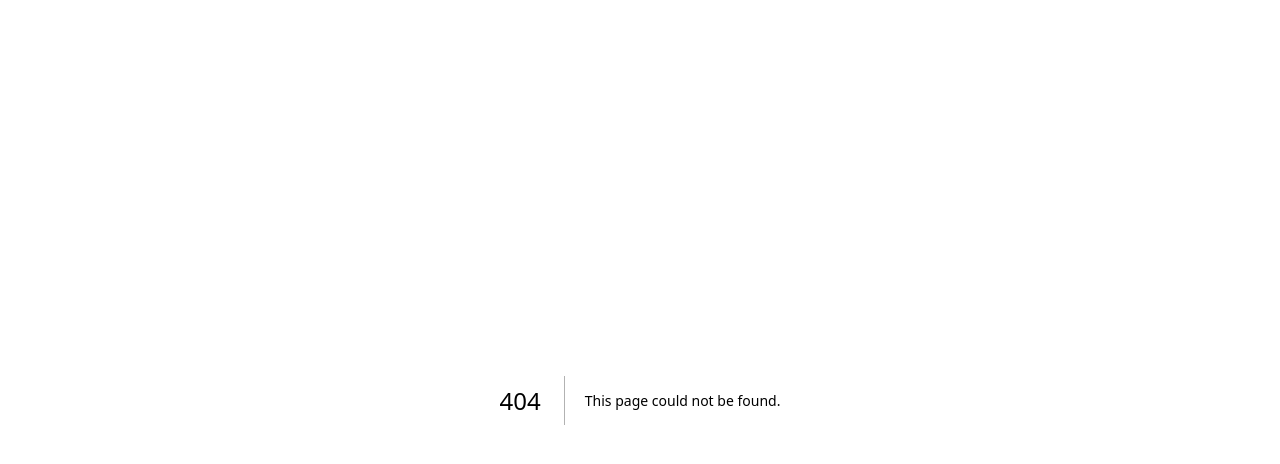
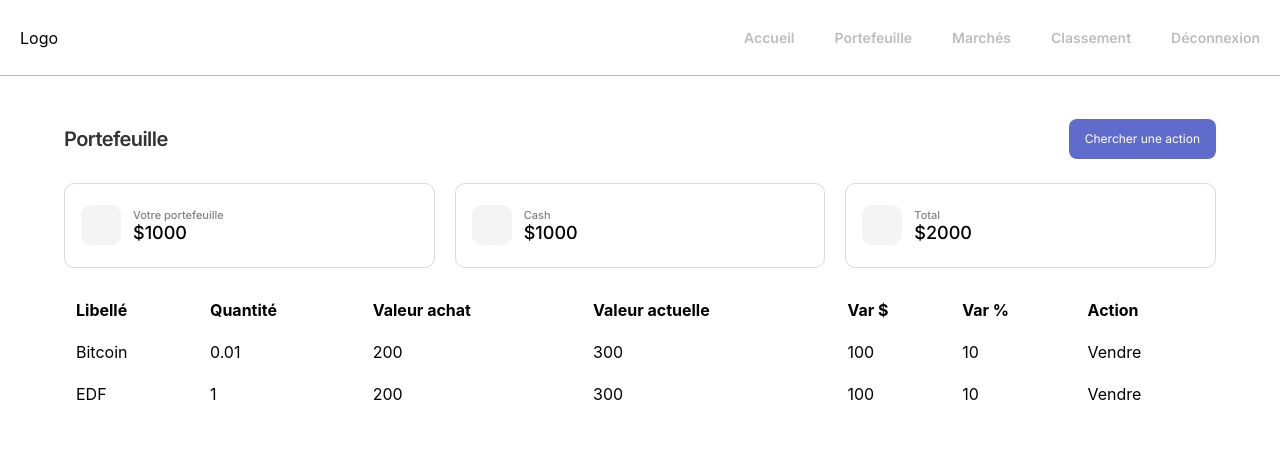
Before and after one commit to TugdualDek/InvestDay, a Next.js app: page /wallet in a window 1280 px wide. Before the commit this address had no page. Shown: the top 464 px of the page. Built offline with nearby package versions, Linux system fonts and the light colour scheme.

Commit message:
wallet and search base

```diff
--- /dev/null
+++ b/components/TableWallet.component.jsx
@@ -0,0 +1,54 @@
+import React from "react";
+import TableTransactionStyles from "../styles/TableTransaction.module.css";
+function TableWallet(props) {
+  const data = [
+    {
+      libelle: "Bitcoin",
+      quantite: "0.01",
+      valeurAchat: 200,
+      valeurActuelle: 300,
+      varPrice: 100,
+      varPercentage: 10,
+    },
+    {
+      libelle: "EDF",
+      quantite: "1",
+      valeurAchat: 200,
+      valeurActuelle: 300,
+      varPrice: 100,
+      varPercentage: 10,
+    },
+  ];
+  return (
+    <table className={TableTransactionStyles.transactionTable}>
+      <thead>
+        <tr>
+          <th>Libellé</th>
+          <th>Quantité</th>
+          <th>Valeur achat</th>
+          <th>Valeur actuelle</th>
+          <th>Var $</th>
+          <th>Var %</th>
+          <th>Action</th>
+        </tr>
+      </thead>
+      <tbody>
+        {data.map((item, index) => (
+          <tr key={index}>
+            <td>{item?.libelle}</td>
+            <td>{item?.quantite}</td>
+            <td>{item?.valeurAchat}</td>
+            <td>{item?.valeurActuelle}</td>
+            <td>{item?.varPrice}</td>
+            <td>{item?.varPercentage}</td>
+            <td>
+              <a>Vendre</a>
+            </td>
+          </tr>
+        ))}
+      </tbody>
+    </table>
+  );
+}
+
+export default TableWallet;
--- /dev/null
+++ b/pages/wallet.tsx
@@ -0,0 +1,49 @@
+import Head from "next/head";
+import Image from "next/image";
+import { Inter } from "@next/font/google";
+import homeStyles from "../styles/Home.module.css";
+import Cash from "../components/dashboard/Cash.component.jsx";
+import Button from "../components/Button.component.jsx";
+import InfoBox from "../components/InfoBox.component.jsx";
+import TableWallet from "../components/TableWallet.component.jsx";
+// import NavBar from "./NavBar.jsx/index.js.js.js";
+import DashBoardLayout from "../components/layouts/DashBoard.layout";
+import { AppProps } from "next/app";
+const inter = Inter({ subsets: ["latin"] });
+
+export default function Home() {
+  return (
+    <>
+      <Head>
+        <title>InvestTrade - Portefeuille</title>
+        <meta name="description" content="Portefeuille" />
+        <meta name="viewport" content="width=device-width, initial-scale=1" />
+        <link rel="icon" href="/favicon.ico" />
+      </Head>
+      <main className={homeStyles.pageContainer}>
+        <div className={homeStyles.headerContainer}>
+          <h1>Portefeuille</h1>
+          <Button title={"Chercher une action"} onClick={() => {}} />
+        </div>
+        <div className={homeStyles.contentContainer}>
+          <div className={homeStyles.infoBoxContainer}>
+            <InfoBox
+              title={"Votre portefeuille"}
+              desc={"$1000"}
+              icon={"home"}
+            />
+            <InfoBox title={"Cash"} desc={"$1000"} icon={"home"} />
+            <InfoBox title={"Total"} desc={"$2000"} icon={"home"} />
+          </div>
+          <div className={homeStyles.tableContainer}>
+            <TableWallet />
+          </div>
+        </div>
+      </main>
+    </>
+  );
+}
+
+Home.getLayout = function getLayout(page: AppProps) {
+  return <DashBoardLayout>{page}</DashBoardLayout>;
+};
--- a/styles/Home.module.css
+++ b/styles/Home.module.css
@@ -1,12 +1,14 @@
 .pageContainer {
   margin-inline: 5%;
 }
+
 .headerContainer {
   margin-top: 40px;
   display: flex;
   justify-content: space-between;
   align-items: center;
 }
+
 .headerContainer h1 {
   font-family: "Inter";
   font-style: normal;
--- a/styles/TableTransaction.module.css
+++ b/styles/TableTransaction.module.css
@@ -8,7 +8,7 @@
   text-align: left;
   flex: 1;
 }
-.transactionTable tr {
+.transactionTable .tr {
   align-items: center;
-  border-bottom: 1px solid red;
+  border-bottom: 1rem solid red;
 }
```
Also changed, not shown: components/TableSearch.component.jsx (added, +42 -0 lines), pages/search.tsx (added, +42 -0 lines).
